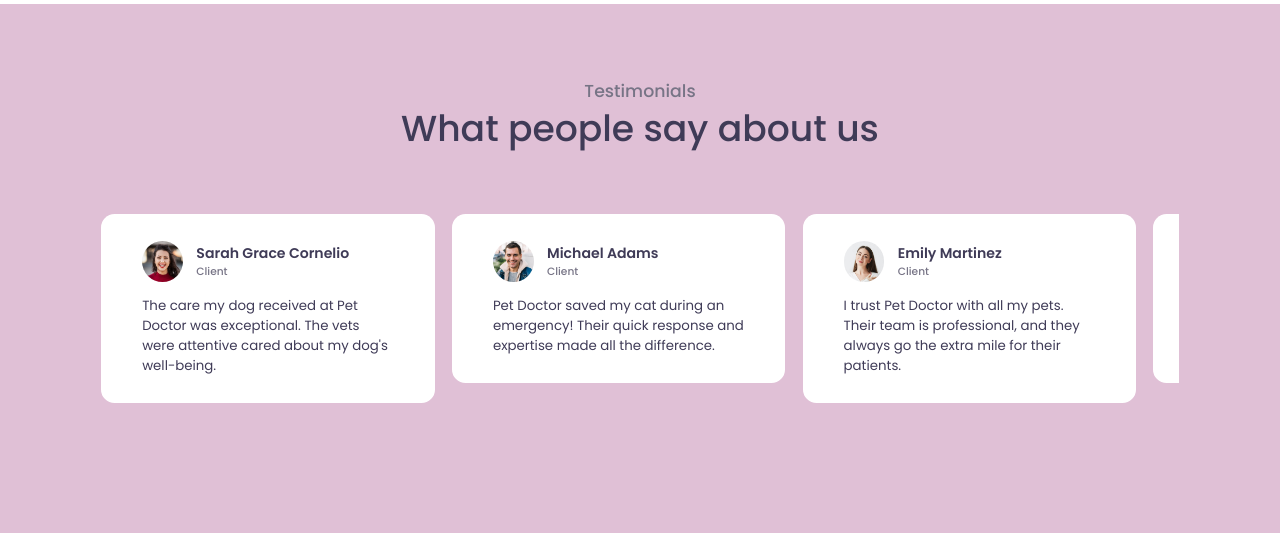
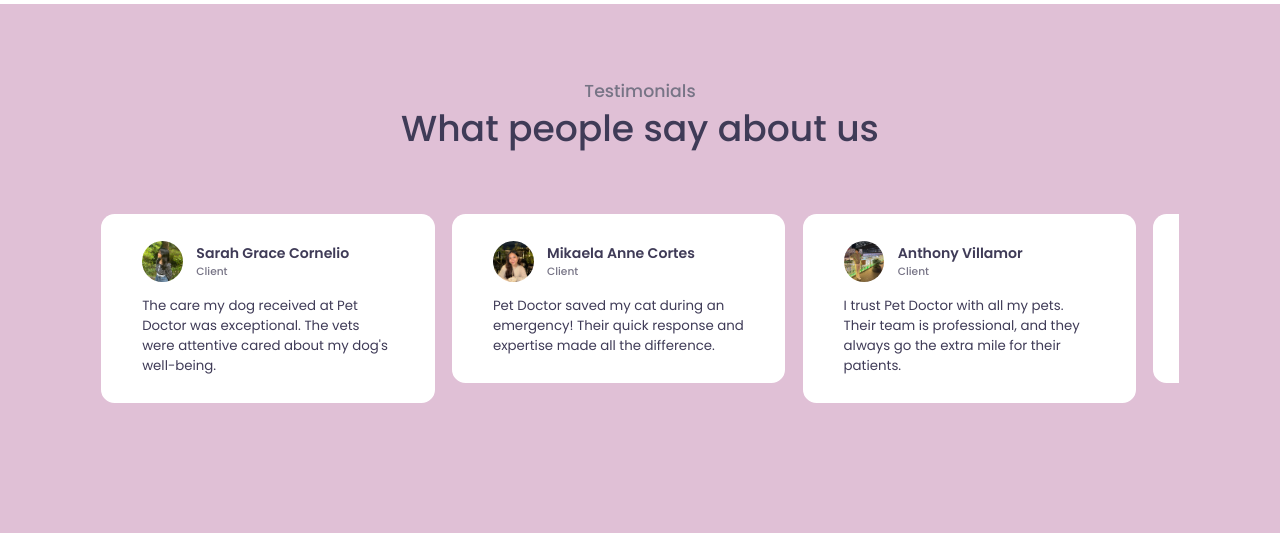
Before and after one commit to raceczn/aristopets, a Django app: page / in a window 1280 px wide. Shown: the part 4291-4824 px from the top of the page. Run offline with Django 5.2, Linux system fonts and the light colour scheme; some libraries are stand-ins or nearby versions.

Commit message:
style: enhance client image presentation and add scroll-to-top button functionality

```diff
--- a/myApp/static/css/styles.css
+++ b/myApp/static/css/styles.css
@@ -597,9 +597,12 @@ img.header__image-bg {
 }
 
 .client__details img {
-  max-width: 50px;
-  border-radius: 100%;
+  width: 50px !important;  /* Set fixed width */
+  height: 50px !important; /* Set fixed height */
+  object-fit: cover !important; /* Ensures the image fills the box without distortion */
+  border-radius: 50% !important; /* Makes it a perfect circle */
 }
+
 
 .client__details h4 {
   font-size: 1.1rem;
--- a/myApp/static/js/script.js
+++ b/myApp/static/js/script.js
@@ -89,3 +89,56 @@ ScrollReveal().reveal(".instagram__grid img", {
   duration: 500,
   interval: 300,
 });
+
+
+// Scroll to Top Button
+const scrollTopBtn = document.createElement("button");
+scrollTopBtn.innerHTML = "&#8679;";
+scrollTopBtn.id = "scroll-top-btn";
+document.body.appendChild(scrollTopBtn);
+
+// Apply CSS styles
+scrollTopBtn.style.position = "fixed";
+scrollTopBtn.style.bottom = "20px";
+scrollTopBtn.style.right = "20px";
+scrollTopBtn.style.width = "60px";
+scrollTopBtn.style.height = "60px";
+scrollTopBtn.style.background = "linear-gradient(145deg,rgb(190, 109, 170),rgb(218, 119, 220))"; // Gradient for playful effect
+scrollTopBtn.style.color = "#fff";
+scrollTopBtn.style.border = "none";
+scrollTopBtn.style.borderRadius = "50%";
+scrollTopBtn.style.display = "none"; // Initially hidden
+scrollTopBtn.style.justifyContent = "center";
+scrollTopBtn.style.alignItems = "center";
+scrollTopBtn.style.cursor = "pointer";
+scrollTopBtn.style.fontSize = "28px";
+scrollTopBtn.style.fontWeight = "bold";
+scrollTopBtn.style.boxShadow = "2px 4px 10px rgba(0, 0, 0, 0.2)";
+scrollTopBtn.style.zIndex = "1000"; // Ensure it's on top of other elements
+scrollTopBtn.style.transition = "transform 0.3s ease"; // Smooth transition on hover
+
+// Hover effect for a fun, kiddie feel
+scrollTopBtn.addEventListener("mouseover", () => {
+  scrollTopBtn.style.transform = "scale(1.1)"; // Slightly enlarge button on hover
+});
+
+scrollTopBtn.addEventListener("mouseout", () => {
+  scrollTopBtn.style.transform = "scale(1)"; // Reset to original size when mouse leaves
+});
+
+// Function to show/hide button on scroll
+window.addEventListener("scroll", () => {
+  if (window.scrollY > 300) {
+    scrollTopBtn.style.display = "flex";
+  } else {
+    scrollTopBtn.style.display = "none";
+  }
+});
+
+// Function to scroll to top when button is clicked
+scrollTopBtn.addEventListener("click", () => {
+  window.scrollTo({
+    top: 0,
+    behavior: "smooth",
+  });
+});
--- a/myApp/templates/base.html
+++ b/myApp/templates/base.html
@@ -294,7 +294,7 @@
           <div class="swiper-slide">
             <div class="client__card">
               <div class="client__details">
-                <img src="{% static 'assets/client-1.jpg' %}" alt="client" />
+                <img src="{% static 'assets/sarah.jpg' %}" alt="client" />
                 <div>
                   <h4>Sarah Grace Cornelio</h4>
                   <h5>Client</h5>
@@ -309,9 +309,9 @@
           <div class="swiper-slide">
             <div class="client__card">
               <div class="client__details">
-                <img src="{% static 'assets/client-2.jpg' %}" alt="client" />
+                <img src="{% static 'assets/cortes.jpg' %}" alt="client" />
                 <div>
-                  <h4>Michael Adams</h4>
+                  <h4>Mikaela Anne Cortes</h4>
                   <h5>Client</h5>
                 </div>
               </div>
@@ -324,9 +324,9 @@
           <div class="swiper-slide">
             <div class="client__card">
               <div class="client__details">
-                <img src="{% static 'assets/client-3.jpg' %}" alt="client" />
+                <img src="{% static 'assets/anthonyy.jpg' %}" alt="client" />
                 <div>
-                  <h4>Emily Martinez</h4>
+                  <h4>Anthony Villamor</h4>
                   <h5>Client</h5>
                 </div>
               </div>
@@ -340,9 +340,9 @@
           <div class="swiper-slide">
             <div class="client__card">
               <div class="client__details">
-                <img src="{% static 'assets/client-1.jpg' %}" alt="client" />
+                <img src="{% static 'assets/Janna.jpg' %}" alt="client" />
                 <div>
-                  <h4>Jason Lee</h4>
+                  <h4>Janna Kaisen Gregorio</h4>
                   <h5>Client</h5>
                 </div>
               </div>
@@ -355,9 +355,9 @@
           <div class="swiper-slide">
             <div class="client__card">
               <div class="client__details">
-                <img src="{% static 'assets/client-2.jpg' %}" alt="client" />
+                <img src="{% static 'assets/rances.jpg' %}" alt="client" />
                 <div>
-                  <h4>David Thompson</h4>
+                  <h4>Rances Cuizon</h4>
                   <h5>Client</h5>
                 </div>
               </div>
```
Also changed, not shown: myApp/static/assets/Janna.jpg (added), myApp/static/assets/anthonyy.jpg (added), myApp/static/assets/client-1.jpg (deleted), myApp/static/assets/client-2.jpg (deleted), myApp/static/assets/client-3.jpg (deleted), myApp/static/assets/client-4.jpg (deleted), myApp/static/assets/client-5.jpg (deleted), myApp/static/assets/cortes.jpg (added), myApp/static/assets/rances.jpg (added), myApp/static/assets/sarah.jpg (added).
